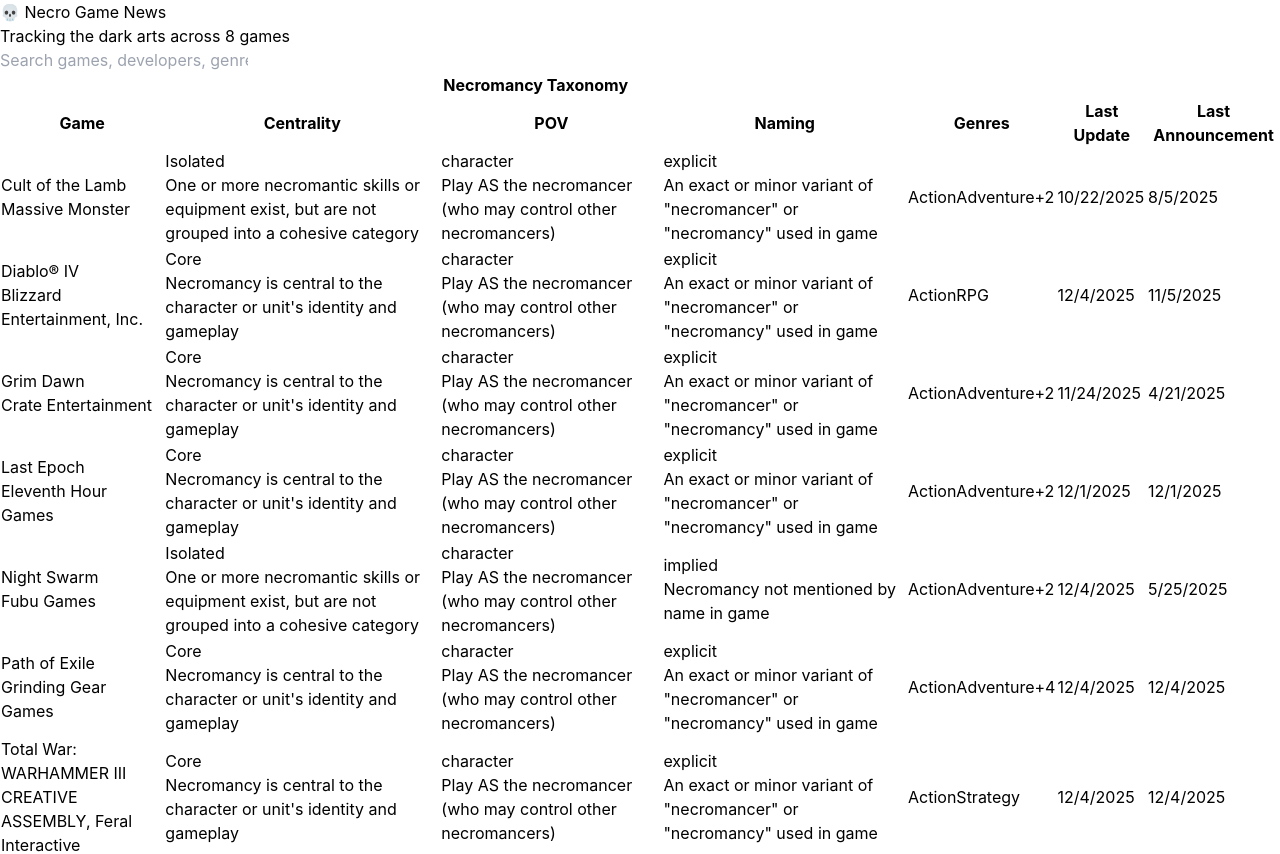
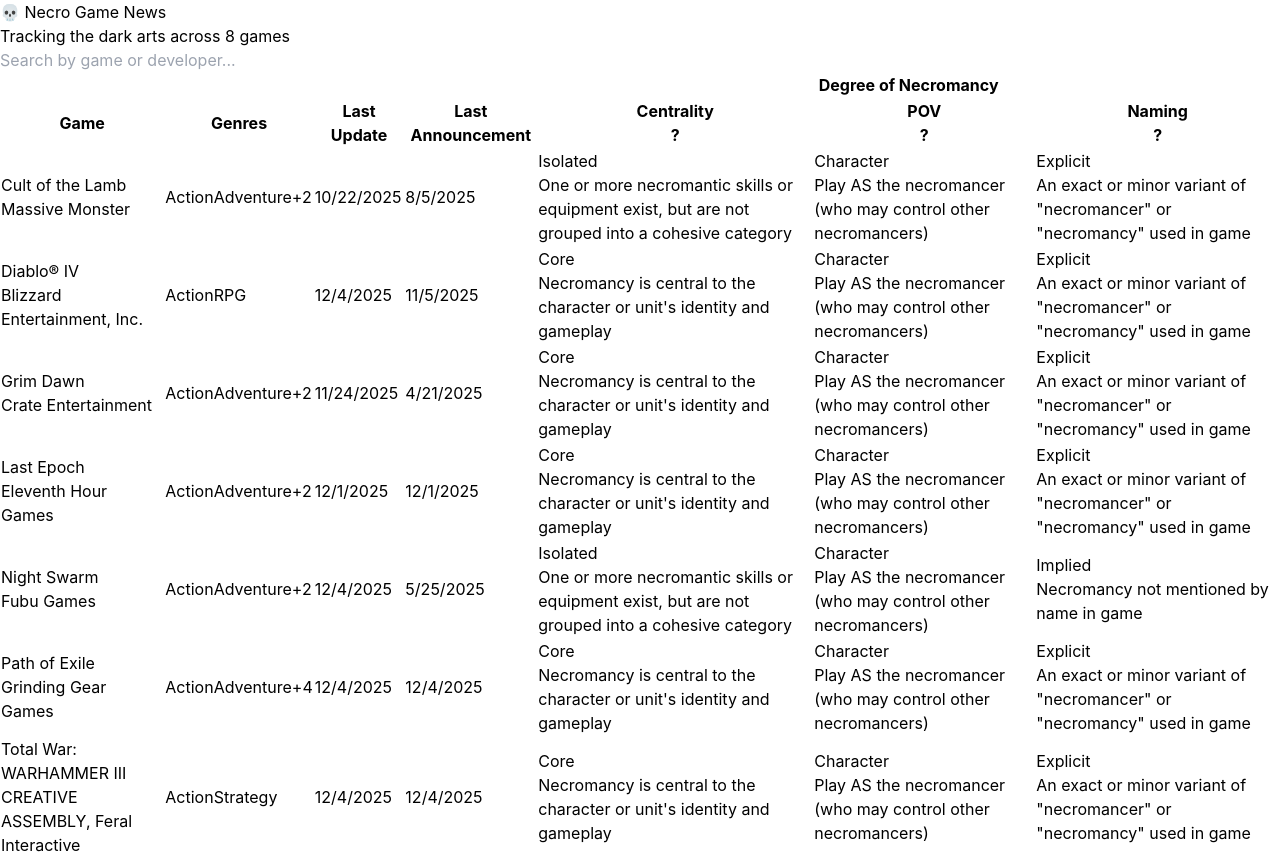
Before and after one commit to GreatTombProductions/necro-game-news, a React app in the folder frontend/: page / in a window 1280 px wide. Shown: the top 854 px of the page. Built offline with nearby package versions, Linux system fonts and the light colour scheme; the HTML template or start-up script is replaced by a standard one.

Commit message:
Further frontend improvements

```diff
--- a/frontend/src/components/GamesTable.tsx
+++ b/frontend/src/components/GamesTable.tsx
@@ -15,24 +15,36 @@
 }
 
 // Tooltip descriptions for taxonomy columns
-const TAXONOMY_TOOLTIPS = {
-  dimension_1: {
-    a: 'Necromancy is central to the character or unit\'s identity and gameplay',
-    b: 'Cohesive set of necromantic skills or equipment available to specialize into',
-    c: 'One or more necromantic skills or equipment exist, but are not grouped into a cohesive category',
-    d: 'Necromancy is technically available to the character or unit, but with minimal impact to their identity and gameplay',
+const TAXONOMY_INFO = {
+  centrality: {
+    title: 'Centrality',
+    description: 'How central necromancy is to the gameplay experience',
+    values: [
+      { key: 'a', label: 'Core', color: 'text-green-400', description: 'Necromancy is central to the character or unit\'s identity and gameplay' },
+      { key: 'b', label: 'Dedicated Spec', color: 'text-blue-400', description: 'Cohesive set of necromantic skills or equipment available to specialize into' },
+      { key: 'c', label: 'Isolated', color: 'text-yellow-400', description: 'One or more necromantic skills or equipment exist, but are not grouped into a cohesive category' },
+      { key: 'd', label: 'Minimal', color: 'text-gray-400', description: 'Necromancy is technically available to the character or unit, but with minimal impact to their identity and gameplay' },
+    ],
   },
-  dimension_2: {
-    character: 'Play AS the necromancer (who may control other necromancers)',
-    unit: 'Play as some entity controlling one or more necromancers, but not as any of them',
+  pov: {
+    title: 'POV',
+    description: 'The player\'s relationship to the necromancer',
+    values: [
+      { key: 'character', label: 'Character', color: 'text-purple-300', description: 'Play AS the necromancer (who may control other necromancers)' },
+      { key: 'unit', label: 'Unit', color: 'text-purple-300', description: 'Play as some entity controlling one or more necromancers, but not as any of them' },
+    ],
   },
-  dimension_3: {
-    explicit: 'An exact or minor variant of "necromancer" or "necromancy" used in game',
-    implied: 'Necromancy not mentioned by name in game',
+  naming: {
+    title: 'Naming',
+    description: 'Whether necromancy is explicitly named in the game',
+    values: [
+      { key: 'explicit', label: 'Explicit', color: 'text-green-300', description: 'An exact or minor variant of "necromancer" or "necromancy" used in game' },
+      { key: 'implied', label: 'Implied', color: 'text-blue-300', description: 'Necromancy not mentioned by name in game' },
+    ],
   },
 };
 
-// Custom filter function that searches name, developer, and genres
+// Custom filter function that searches only name and developer
 const gameFilterFn: FilterFn<Game> = (row, _columnId, filterValue) => {
   const search = filterValue.toLowerCase();
   const game = row.original;
@@ -46,17 +58,11 @@
   // Search in developer
   if (game.developer && normalize(game.developer).includes(search)) return true;
 
-  // Search in genres
-  if (game.genres?.some(genre => normalize(genre).includes(search))) return true;
-
-  // Search in steam tags
-  if (game.steam_tags?.some(tag => normalize(tag).includes(search))) return true;
-
   return false;
 };
 
-// Tooltip wrapper component
-function Tooltip({ children, text }: { children: React.ReactNode; text: string }) {
+// Tooltip wrapper component for cell values
+function CellTooltip({ children, text }: { children: React.ReactNode; text: string }) {
   return (
     <div className="group relative inline-block">
       {children}
@@ -64,6 +70,47 @@
         {text}
         <div className="absolute top-full left-1/2 -translate-x-1/2 border-4 border-transparent border-t-gray-900"></div>
       </div>
+    </div>
+  );
+}
+
+// Help icon with popover showing all values for a column
+function HelpIcon({ info }: { info: typeof TAXONOMY_INFO.centrality }) {
+  const [isOpen, setIsOpen] = useState(false);
+
+  return (
+    <div className="relative inline-block ml-1">
+      <button
+        onClick={(e) => {
+          e.stopPropagation();
+          setIsOpen(!isOpen);
+        }}
+        className="inline-flex items-center justify-center w-4 h-4 text-xs text-purple-400 hover:text-purple-200 border border-purple-500/50 rounded-full hover:border-purple-400 transition-colors"
+        aria-label={`Help for ${info.title}`}
+      >
+        ?
+      </button>
+      {isOpen && (
+        <>
+          <div
+            className="fixed inset-0 z-40"
+            onClick={() => setIsOpen(false)}
+          />
+          <div className="absolute top-full left-1/2 -translate-x-1/2 mt-2 w-72 bg-gray-900 border border-purple-700/50 rounded-lg shadow-xl z-50 p-3">
+            <div className="text-sm font-semibold text-purple-300 mb-1">{info.title}</div>
+            <div className="text-xs text-gray-400 mb-3">{info.description}</div>
+            <div className="space-y-2">
+              {info.values.map((v) => (
+                <div key={v.key} className="flex gap-2">
+                  <span className={`font-mono ${v.color} w-24 flex-shrink-0`}>{v.label}</span>
+                  <span className="text-xs text-gray-400">{v.description}</span>
+                </div>
+              ))}
+            </div>
+            <div className="absolute bottom-full left-1/2 -translate-x-1/2 border-4 border-transparent border-b-gray-900"></div>
+          </div>
+        </>
+      )}
     </div>
   );
 }
@@ -88,62 +135,6 @@
             <div className="text-xs text-gray-500">{info.row.original.developer || 'Unknown'}</div>
           </div>
         ),
-      },
-      // Taxonomy column group
-      {
-        id: 'taxonomy',
-        header: () => (
-          <span className="text-purple-400 font-semibold">Necromancy Taxonomy</span>
-        ),
-        columns: [
-          {
-            accessorKey: 'dimension_1',
-            header: 'Centrality',
-            cell: info => {
-              const val = info.getValue() as string;
-              const labels: Record<string, string> = { a: 'Core', b: 'Dedicated Spec', c: 'Isolated', d: 'Minimal' };
-              const colors: Record<string, string> = {
-                a: 'text-green-400',
-                b: 'text-blue-400',
-                c: 'text-yellow-400',
-                d: 'text-gray-400'
-              };
-              return (
-                <Tooltip text={TAXONOMY_TOOLTIPS.dimension_1[val as keyof typeof TAXONOMY_TOOLTIPS.dimension_1]}>
-                  <span className={`font-mono ${colors[val]} cursor-help`}>
-                    {labels[val]}
-                  </span>
-                </Tooltip>
-              );
-            },
-          },
-          {
-            accessorKey: 'dimension_2',
-            header: 'POV',
-            cell: info => {
-              const val = info.getValue() as string;
-              return (
-                <Tooltip text={TAXONOMY_TOOLTIPS.dimension_2[val as keyof typeof TAXONOMY_TOOLTIPS.dimension_2]}>
-                  <span className="text-sm text-purple-300 capitalize cursor-help">{val}</span>
-                </Tooltip>
-              );
-            },
-          },
-          {
-            accessorKey: 'dimension_3',
-            header: 'Naming',
-            cell: info => {
-              const val = info.getValue() as string;
-              return (
-                <Tooltip text={TAXONOMY_TOOLTIPS.dimension_3[val as keyof typeof TAXONOMY_TOOLTIPS.dimension_3]}>
-                  <span className={`text-sm ${val === 'explicit' ? 'text-green-300' : 'text-blue-300'} capitalize cursor-help`}>
-                    {val}
-                  </span>
-                </Tooltip>
-              );
-            },
-          },
-        ],
       },
       {
         accessorKey: 'genres',
@@ -230,6 +221,78 @@
           return <span className="text-xs text-gray-500">{formatted}</span>;
         },
       },
+      // Degree of Necromancy column group - moved to far right
+      {
+        id: 'degree_of_necromancy',
+        header: () => (
+          <span className="text-purple-400 font-semibold">Degree of Necromancy</span>
+        ),
+        columns: [
+          {
+            accessorKey: 'dimension_1',
+            header: () => (
+              <span className="flex items-center">
+                Centrality
+                <HelpIcon info={TAXONOMY_INFO.centrality} />
+              </span>
+            ),
+            cell: info => {
+              const val = info.getValue() as string;
+              const valueInfo = TAXONOMY_INFO.centrality.values.find(v => v.key === val);
+              if (!valueInfo) return null;
+              return (
+                <CellTooltip text={valueInfo.description}>
+                  <span className={`font-mono ${valueInfo.color} cursor-help`}>
+                    {valueInfo.label}
+                  </span>
+                </CellTooltip>
+              );
+            },
+          },
+          {
+            accessorKey: 'dimension_2',
+            header: () => (
+              <span className="flex items-center">
+                POV
+                <HelpIcon info={TAXONOMY_INFO.pov} />
+              </span>
+            ),
+            cell: info => {
+              const val = info.getValue() as string;
+              const valueInfo = TAXONOMY_INFO.pov.values.find(v => v.key === val);
+              if (!valueInfo) return null;
+              return (
+                <CellTooltip text={valueInfo.description}>
+                  <span className={`text-sm ${valueInfo.color} capitalize cursor-help`}>
+                    {valueInfo.label}
+                  </span>
+                </CellTooltip>
+              );
+            },
+          },
+          {
+            accessorKey: 'dimension_3',
+            header: () => (
+              <span className="flex items-center">
+                Naming
+                <HelpIcon info={TAXONOMY_INFO.naming} />
+              </span>
+            ),
+            cell: info => {
+              const val = info.getValue() as string;
+              const valueInfo = TAXONOMY_INFO.naming.values.find(v => v.key === val);
+              if (!valueInfo) return null;
+              return (
+                <CellTooltip text={valueInfo.description}>
+                  <span className={`text-sm ${valueInfo.color} capitalize cursor-help`}>
+                    {valueInfo.label}
+                  </span>
+                </CellTooltip>
+              );
+            },
+          },
+        ],
+      },
     ],
     []
   );
@@ -261,7 +324,7 @@
           type="text"
           value={globalFilter ?? ''}
           onChange={e => setGlobalFilter(e.target.value)}
-          placeholder="Search games, developers, genres..."
+          placeholder="Search by game or developer..."
           className="w-full px-4 py-3 bg-gray-800 border border-purple-700 rounded-lg text-gray-200 placeholder-gray-500 focus:outline-none focus:border-purple-500 focus:ring-2 focus:ring-purple-500/20"
         />
       </div>
@@ -271,13 +334,25 @@
         <div className="overflow-x-auto">
           <table className="w-full">
             <thead>
-              {table.getHeaderGroups().map(headerGroup => (
+              {table.getHeaderGroups().map((headerGroup, groupIndex) => (
                 <tr key={headerGroup.id} className="border-b border-purple-700/30">
-                  {headerGroup.headers.map(header => (
+                  {headerGroup.headers.map(header => {
+                    // Check if this is the group header row (first row with group headers)
+                    const isGroupHeader = groupIndex === 0 && header.colSpan > 1;
+                    // Check if this is a sub-column of the taxonomy group
+                    const isTaxonomyColumn = header.column.parent?.id === 'degree_of_necromancy';
+
+                    return (
                       <th
                         key={header.id}
                         colSpan={header.colSpan}
-                      className="px-4 py-4 text-left text-sm font-semibold text-purple-300 bg-gray-900/50"
+                        className={`px-4 py-3 text-left text-sm font-semibold bg-gray-900/50 ${
+                          isGroupHeader
+                            ? 'text-purple-400 border-b border-purple-600/30 text-center'
+                            : 'text-purple-300'
+                        } ${
+                          isTaxonomyColumn ? 'bg-purple-900/20' : ''
+                        }`}
                       >
                         {header.isPlaceholder ? null : (
                           <div
@@ -295,7 +370,8 @@
                           </div>
                         )}
                       </th>
-                  ))}
+                    );
+                  })}
                 </tr>
               ))}
             </thead>
@@ -305,14 +381,22 @@
                   key={row.id}
                   className="border-b border-gray-700/30 hover:bg-purple-900/20 transition-colors"
                 >
-                  {row.getVisibleCells().map(cell => (
-                    <td key={cell.id} className="px-4 py-4 text-sm text-gray-300">
+                  {row.getVisibleCells().map(cell => {
+                    const isTaxonomyColumn = cell.column.parent?.id === 'degree_of_necromancy';
+                    return (
+                      <td
+                        key={cell.id}
+                        className={`px-4 py-4 text-sm text-gray-300 ${
+                          isTaxonomyColumn ? 'bg-purple-900/10' : ''
+                        }`}
+                      >
                         {flexRender(
                           cell.column.columnDef.cell,
                           cell.getContext()
                         )}
                       </td>
-                  ))}
+                    );
+                  })}
                 </tr>
               ))}
             </tbody>
```
Also changed, not shown: 1 other file (tests, documents, lock files or other folders). Lines whose indentation alone changed are shown as unchanged.
